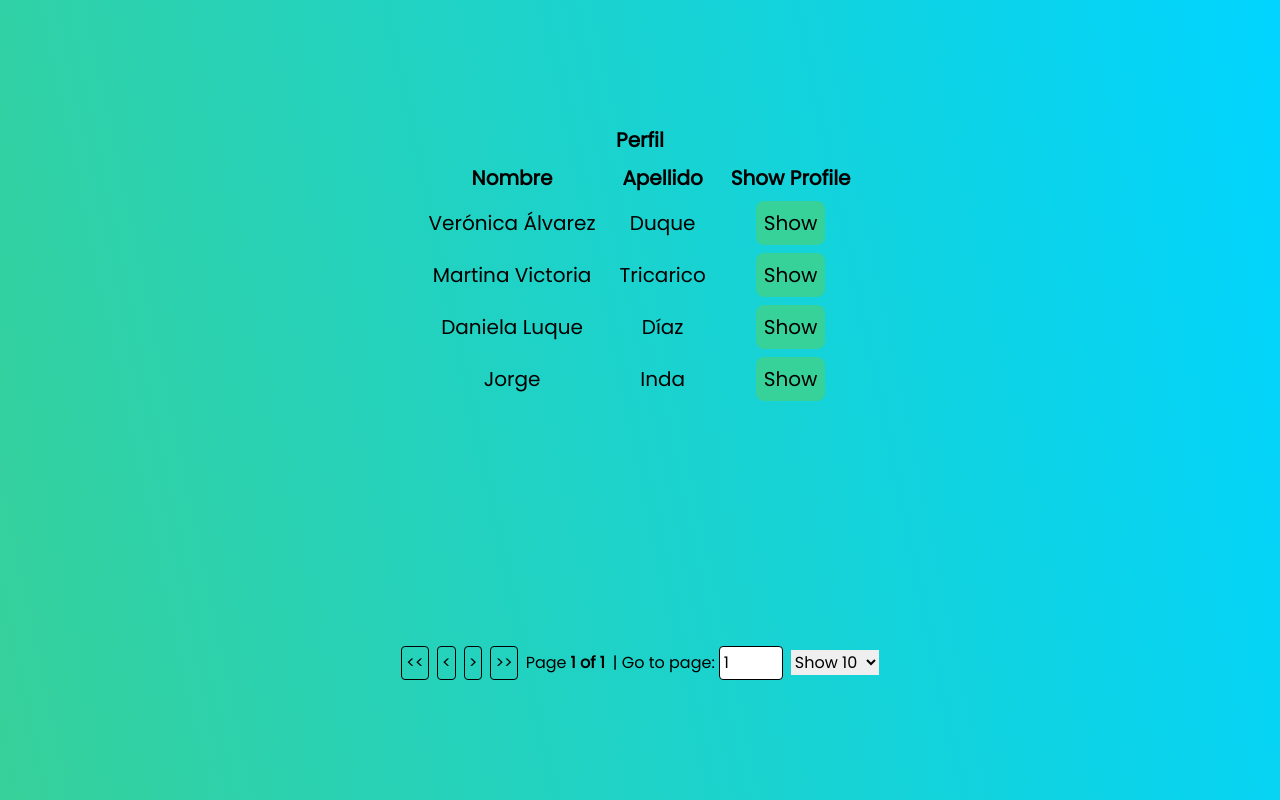
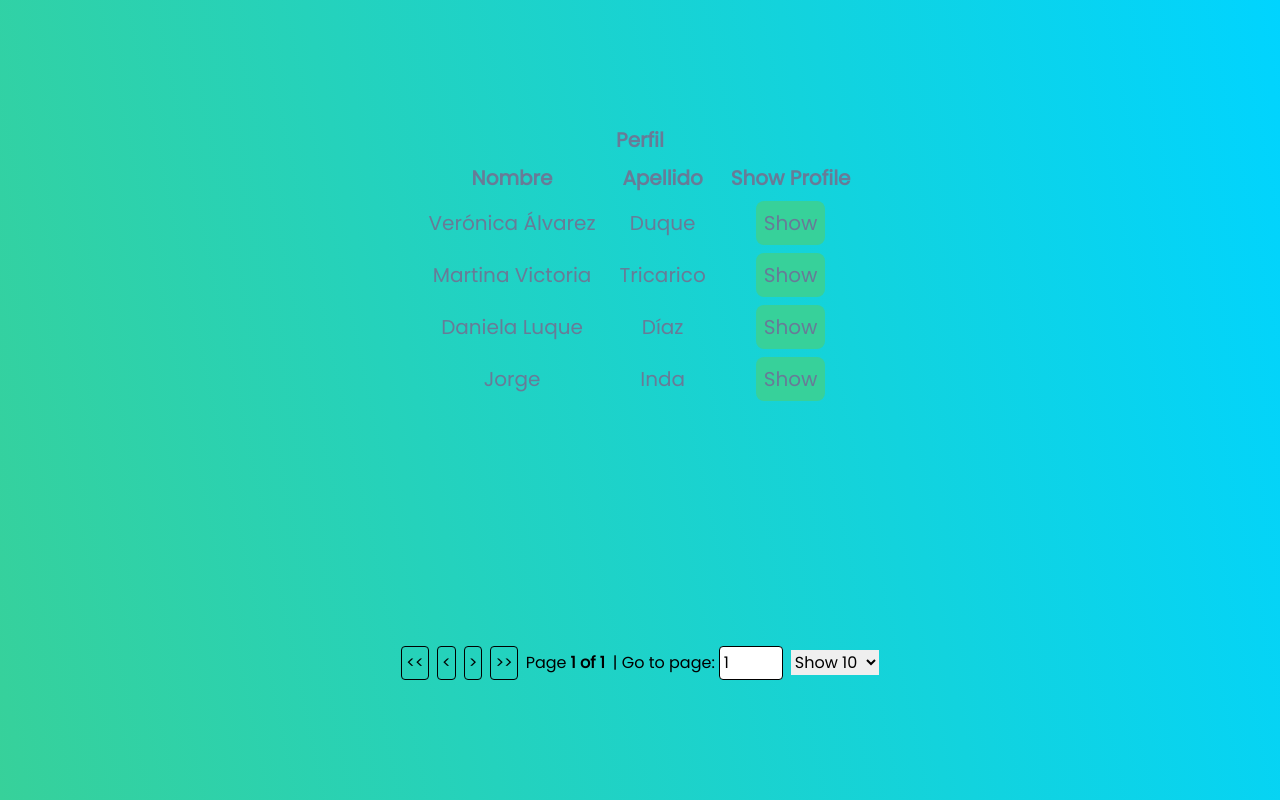
Before and after one commit to deividcingolani/profiles, a React (Vite) app: page / in a window 1280 px wide. Built offline with nearby package versions, Linux system fonts and the light colour scheme.

Commit message:
[FIX] Purpled text in table

```diff
--- a/src/main.tsx
+++ b/src/main.tsx
@@ -107,7 +107,7 @@ function App() {
   return (
     <div className="main flex flex-col w-screen h-screen">
       <div className="inset-0 m-auto">
-        <table className='rounded-lg bg-white text-xl'>
+        <table className='rounded-lg bg-white text-xl text-purpled'>
           <thead>
             {table.getHeaderGroups().map((headerGroup) => (
               <tr key={headerGroup.id}>
```
